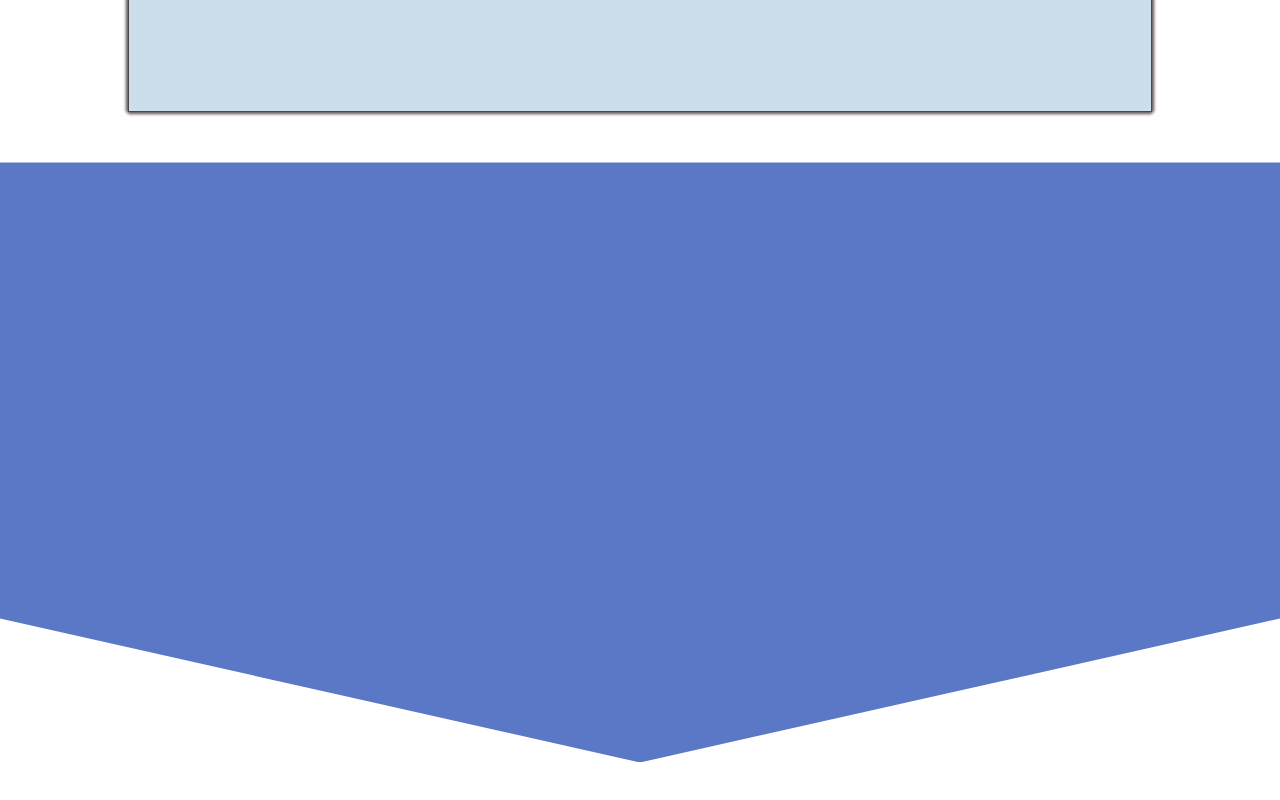
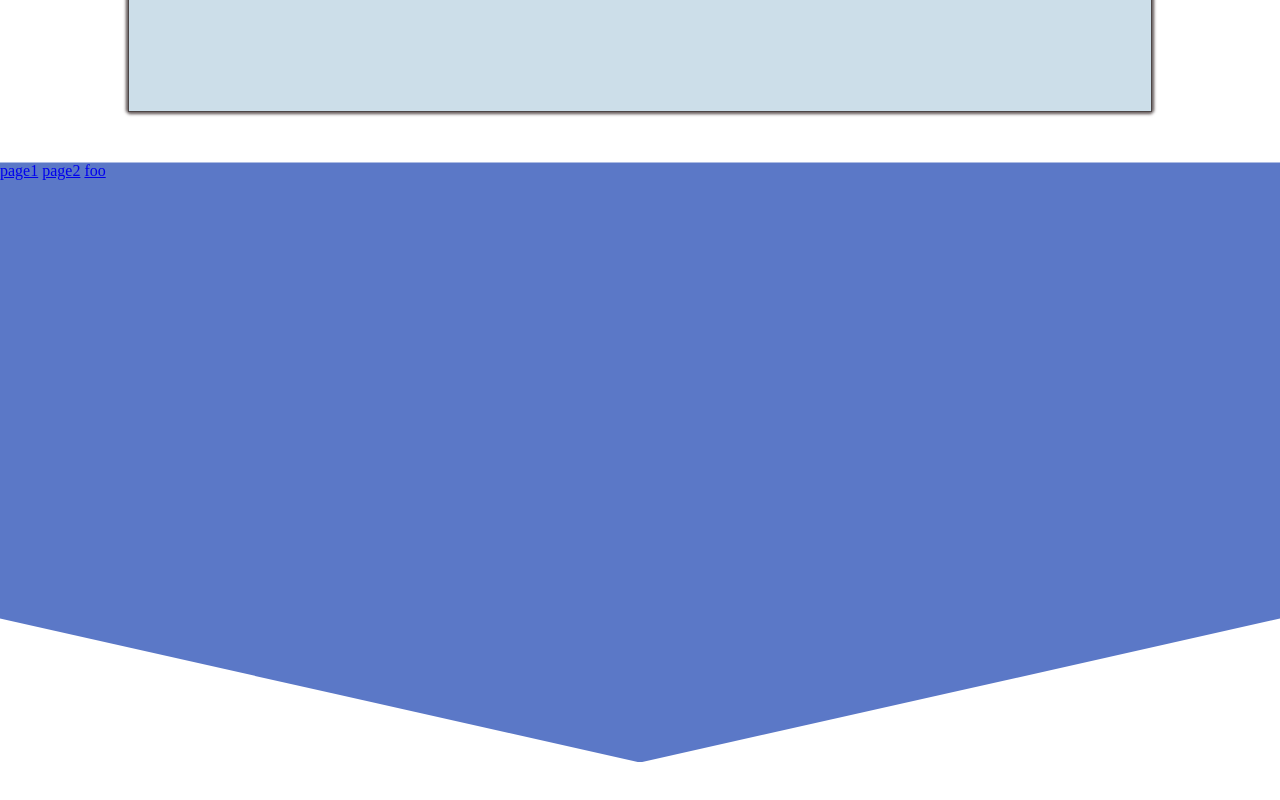
Before and after one commit to Locullus/MERN_PROJECT, a website: page views/base.html in a window 1280 px wide. Shown: the part 1340-2140 px from the top of the page. Drawn offline with nearby package versions, Linux system fonts and the light colour scheme; files that its build step writes are made by us from their sources; a web font is replaced by a local one.

Commit message:
commit avant d'implémenter les changements de contenu plutôt que de titre

```diff
--- a/routes/controller.js
+++ b/routes/controller.js
@@ -7,18 +7,16 @@ router.get('/', (req, res) => {
     res.render('index.html', {title: 'Prochains objectifs de développement du site'});
 });
 
-
 // on crée une route qui va rediriger en fonction du paramêtre qui lui sera envoyer dans la requête
 router.get('/:id', (req, res) => {
     console.log(req.params.id);
     res.render('index.html', {title: req.params.id});
 });
 
+// mais cette route ne fonctionne plus : foo est considéré comme un params... (même replacé avant)
 router.get('/foo', (req, res) => {
     res.render('foo.html', {title: 'Foo page'});
 });
 
 // on définit router comme module et on l'exporte pour le rendre disponible dans index.js
 module.exports = router;
-
-// 'Prochains objectifs de développement du site'
--- a/views/base.html
+++ b/views/base.html
@@ -33,7 +33,11 @@
                             <li>réciproquement, si 4 commits se trouvent sur la branche distante et que vous n'avez fait aucun <code>pull</code>, alors git vous précisera que votre branche locale est "en retard de 4 commits" par rapport à la branche distante.</li>
                         </ol><p>
             </article>
-            <aside></aside>
+            <aside>
+                <a href="page1">page1</a>
+                <a href="page2">page2</a>
+                <a href="../foo">foo</a>
+            </aside>
             {% block content %}
 
             {% endblock %}
```
